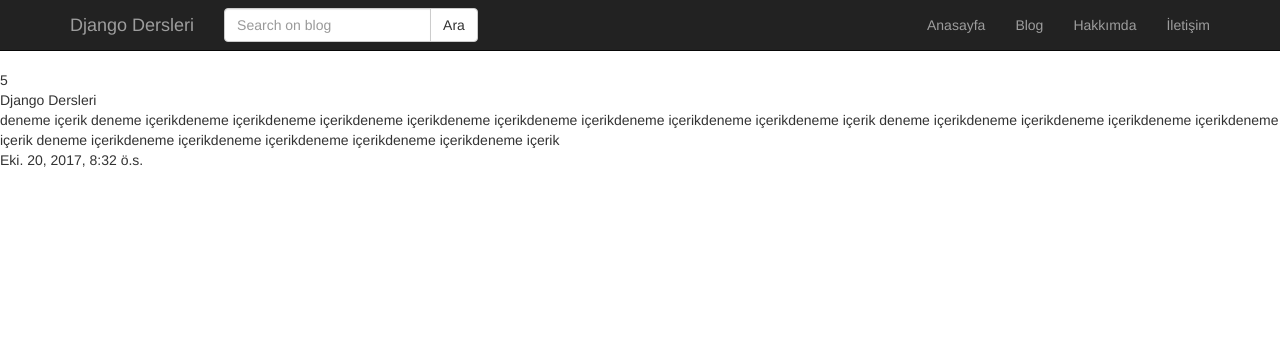
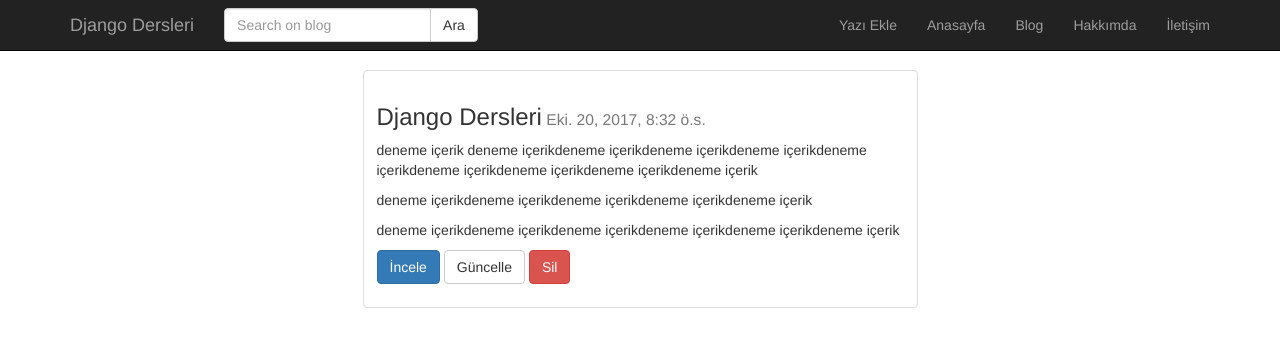
Before and after one commit to mustafagunes/Django-Blog, a Django app: page /post/5/ in a window 1280 px wide. Shown: the top 347 px of the page. Run offline with Django 3.2, Linux system fonts and the light colour scheme; data comes from the database, SQL or seed files in the repository; both versions use the stored data as it was after the commit; some libraries are stand-ins or nearby versions.

Commit message:
Aşama12: Bootstrap ile form görselleştirme

```diff
--- a/post/models.py
+++ b/post/models.py
@@ -12,3 +12,12 @@ class Post(models.Model):
     def get_absolute_url(self):
         return reverse('post:detail', kwargs={'id': self.id})
         # return "/post/{}".format(self.id)
+
+    def get_create_url(self):
+        return reverse('post:create')
+
+    def get_update_url(self):
+        return reverse('post:update', kwargs={'id': self.id})
+
+    def get_delete_url(self):
+        return reverse('post:delete', kwargs={'id': self.id})
--- a/templates/header.html
+++ b/templates/header.html
@@ -30,6 +30,7 @@
 
             <!-- Temel Sayfalar -->
             <ul class="nav navbar-nav navbar-right">
+                <li><a href="{% url 'post:create' %}">Yazı Ekle</a></li>
                 <li><a href="{% url 'home' %}">Anasayfa</a></li>
                 <li><a href="{% url 'post:index' %}">Blog</a></li>
                 <li><a href="#">Hakkımda</a></li>
--- a/templates/messages.html
+++ b/templates/messages.html
@@ -1,8 +1,13 @@
 
 {% if messages %}
-<ul class="messages">
+
     {% for message in messages %}
-    <li{% if message.tags %} class="{{ message.tags }}"{% endif %}>{{ message }}</li>
+
+    <div class="alert alert-success alert-dismissible" role="alert">
+        <button type="button" class="close" data-dismiss="alert" aria-label="Close"><span aria-hidden="true">&times;</span></button>
+            {{ message }}
+    </div>
+
     {% endfor %}
-</ul>
+
 {% endif %}
--- a/templates/post/detail.html
+++ b/templates/post/detail.html
@@ -3,9 +3,20 @@
 
 {% block body %}
 
-        {{ post.id }} <br>
-        {{ post.title }} <br>
-        {{ post.content }} <br>
-        {{ post.publishing_date }} <br>
-
+<div class="container">
+<div class="row">
+        <div class="col-md-6 col-md-offset-3">
+                <div class="thumbnail">
+                        <div class="caption">
+                            <h3>{{ post.title }}<small> {{ post.publishing_date }}</small></h3>
+                            <p>{{ post.content|linebreaks }}</p>
+                            <p><a href="{{ post.get_absolute_url }}" class="btn btn-primary" role="button">İncele</a>
+                                <a href="{{ post.get_update_url }}" class="btn btn-default" role="button">Güncelle</a>
+                                <a href="{{ post.get_delete_url }}" class="btn btn-danger" role="button">Sil</a>
+                            </p>
+                        </div>
+                </div>
+        </div>
+</div>
+</div>
 {% endblock %}
```
Also changed, not shown: templates/post/index.html (+16 -4 lines), db.sqlite3.
